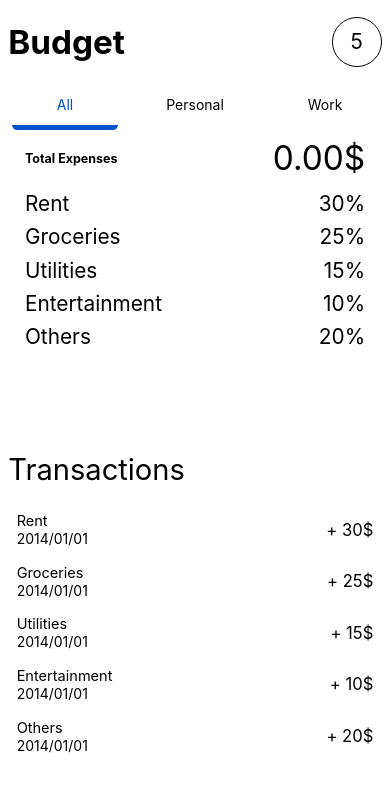
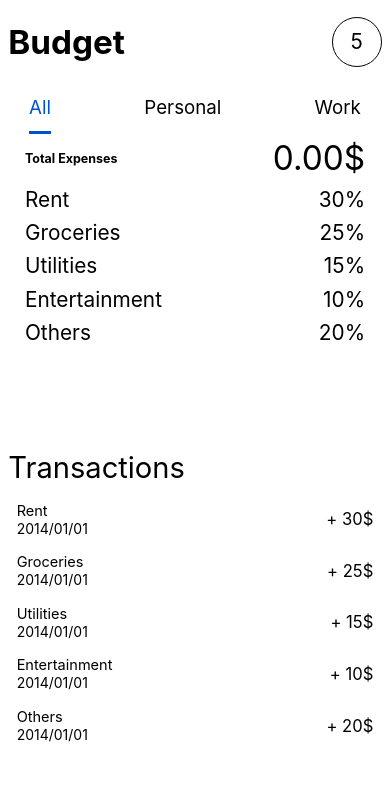
Before and after one commit to 3aly/disco-app, a React Native app: screen /Home in a window 390 px wide. Shown: the top 792 px of the page. Built offline with nearby package versions, Linux system fonts and the light colour scheme.

Commit message:
home screen tweaks

```diff
--- a/src/components/molecules/ExpensesHeader/ExpensesHeader.styles.ts
+++ b/src/components/molecules/ExpensesHeader/ExpensesHeader.styles.ts
@@ -8,7 +8,7 @@ export default StyleSheet.create({
     ...layouts.row,
     ...layouts.justifyBetween,
     ...layouts.yCentered,
-    ...layouts.py.md,
+    ...layouts.my.sm,
     ...layouts.px.xxl,
   },
 
--- a/src/components/molecules/TransactionsHeader/TransactionsHeader.styles.ts
+++ b/src/components/molecules/TransactionsHeader/TransactionsHeader.styles.ts
@@ -8,7 +8,7 @@ export default StyleSheet.create({
     ...layouts.row,
     ...layouts.justifyBetween,
     ...layouts.yCentered,
-    ...layouts.py.xl,
+    ...layouts.my.md,
     ...layouts.px.md,
   },
 
--- a/src/components/organisms/TopTabs/TopTabs.styles.ts
+++ b/src/components/organisms/TopTabs/TopTabs.styles.ts
@@ -8,19 +8,31 @@ export default StyleSheet.create({
     ...layouts.justifyBetween,
     backgroundColor: "red",
   },
-  fullWidth: {
-    backgroundColor: "white",
+  // fullWidth: {
+  //   backgroundColor: "white",
+  //   justifyContent: "space-between",
+  // },
+  listContainer: {
+    width: "100%",
+    // backgroundColor: "white",
     justifyContent: "space-between",
+    ...layouts.px.xl,
   },
   isPressed: {
     borderBottomColor: colors.primary,
-    borderBottomWidth: 5,
-    borderRadius: px(5),
+    borderBottomWidth: px(3),
+  },
+  name: {
+    textAlign: "center",
+    fontSize: px(18),
   },
   tab: {
+    // backgroundColor: "green",
     ...layouts.py.mlg,
     ...layouts.mx.mlg,
-    textAlign: "center",
+    borderBottomColor: colors.primary,
+    // borderBottomWidth: px(3),
+    // textAlign: "center",
   },
   container: {
     backgroundColor: "white",
--- a/src/components/organisms/TopTabs/TopTabs.tsx
+++ b/src/components/organisms/TopTabs/TopTabs.tsx
@@ -53,7 +53,7 @@ const FilterScrollTabs = ({
     <View>
       <FlatList
         ref={flatListRef}
-        contentContainerStyle={{ width: "100%", backgroundColor: "red" }}
+        contentContainerStyle={styles.listContainer}
         onScrollToIndexFailed={(err) => {
           console.log(err);
         }}
@@ -75,7 +75,7 @@ const FilterScrollTabs = ({
                   viewPosition: Platform.OS === "ios" ? 1 : 0.5,
                 });
               }}
-              style={[styles.container, { width: tabWidth }]}
+              style={[styles.container]}
             >
               <View
                 style={[
@@ -84,10 +84,12 @@ const FilterScrollTabs = ({
                 ]}
               >
                 <Text
-                  style={{
-                    color: activeTab === tab.id ? colors.primary : "black",
-                    textAlign: "center",
-                  }}
+                  style={[
+                    styles.name,
+                    {
+                      color: activeTab === tab.id ? colors.primary : "black",
+                    },
+                  ]}
                 >
                   {tab.name}
                 </Text>
--- a/src/utils/index.ts
+++ b/src/utils/index.ts
@@ -1,2 +1 @@
 export { default as px } from "./responsiveUI";
-export { default as incrementor } from "./incrementor";
```
